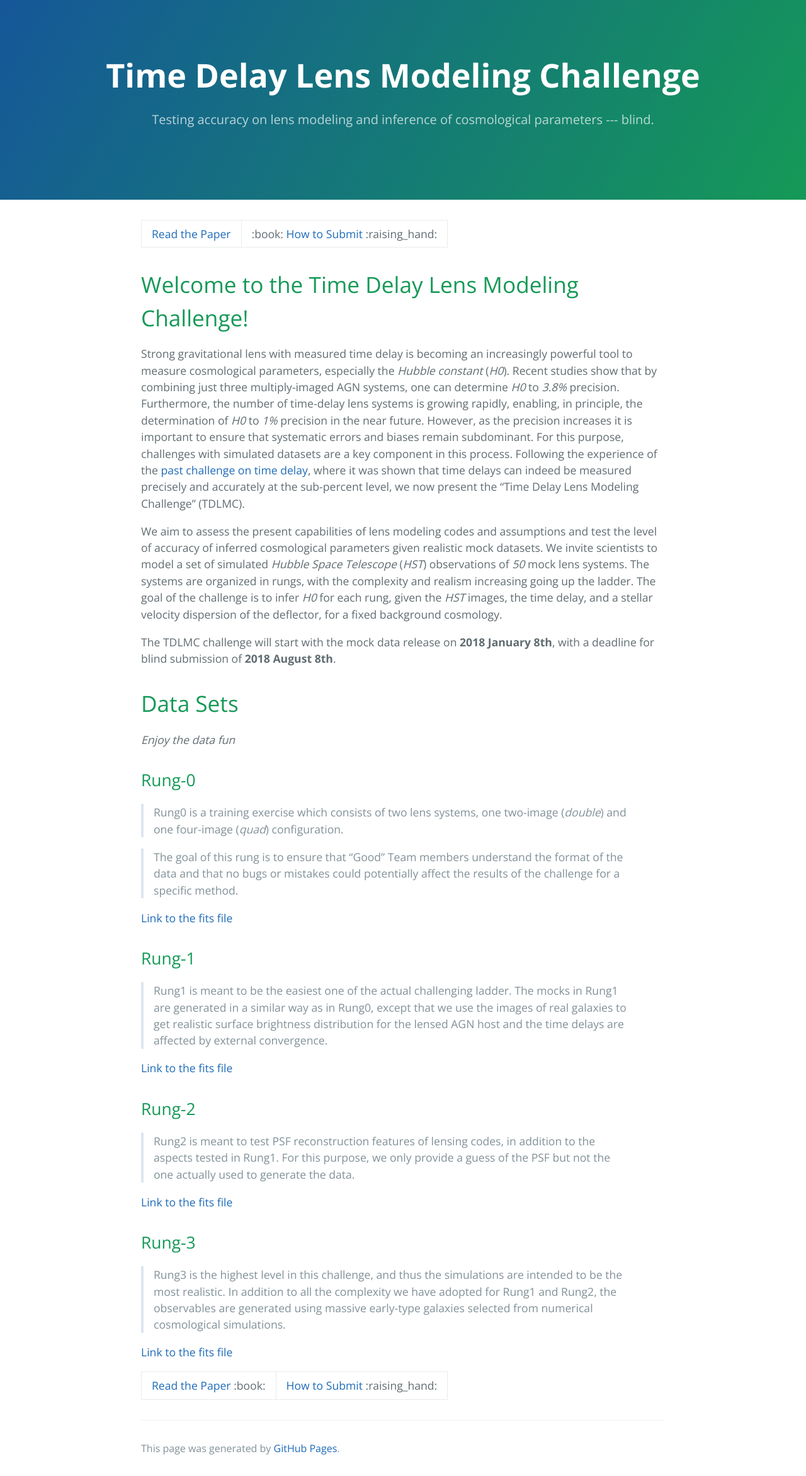
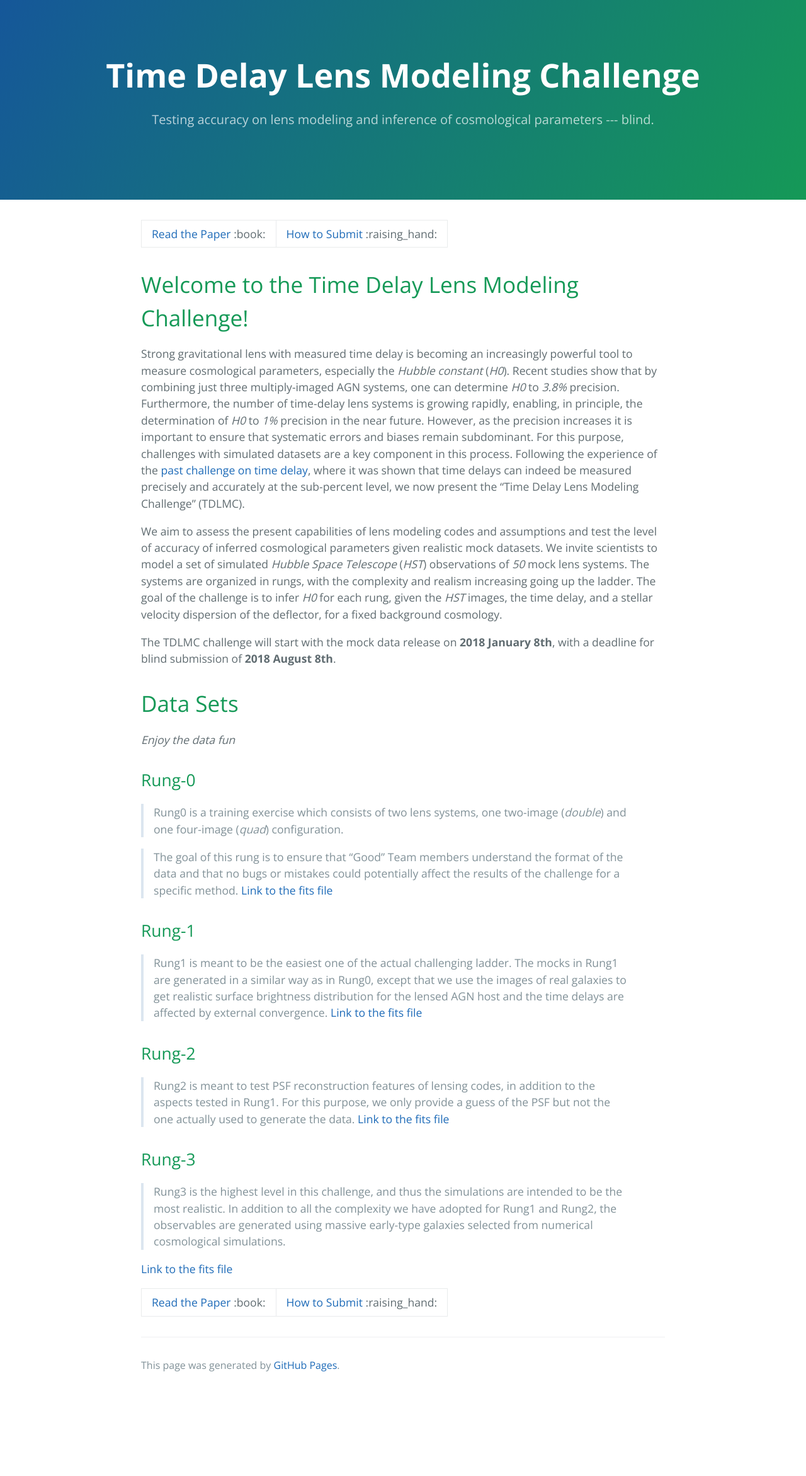
Before and after one commit to TDLMC/TDLMC.github.io, a Jekyll site: the page built from index.md, in a window 1280 px wide. Shown: the whole page at 63% size. Built offline with Jekyll 4.4.1, drawn with Linux system fonts in a browser that asks for light colours; our own code applies the rules of GitHub Pages for plain Markdown files; after the commit the page ends 2211 px from its top, so only the background shows below that.

```diff
--- a/index.md
+++ b/index.md
@@ -1,4 +1,4 @@
-[Read the Paper](https://www.google.com) | :book: [How to Submit](submit.example) :raising_hand:
+[Read the Paper](https://www.google.com) :book: | [How to Submit](submit.example) :raising_hand:
 
 # [](#Introduction)Welcome to the Time Delay Lens Modeling Challenge!
 Strong gravitational lens with measured time delay is becoming an increasingly powerful tool to measure cosmological parameters, especially the _Hubble constant_ (_H0_). Recent studies show that by combining just three multiply-imaged AGN systems, one can determine _H0_  to _3.8%_  precision. Furthermore, the number of time-delay lens systems is growing rapidly, enabling, in principle, the determination of _H0_  to _1%_  precision in the near future. However, as the precision increases it is important to ensure that systematic errors and biases remain subdominant. For this purpose, challenges with simulated datasets are a key component in this process. Following the experience of the [past challenge on time delay](http://timedelaychallenge.org), where it was shown that time delays can indeed be measured precisely and accurately at the sub-percent level, we now present the “Time Delay Lens Modeling Challenge” (TDLMC).
@@ -15,19 +15,16 @@ _Enjoy the data fun_
 > Rung0 is a training exercise which consists of two lens systems, one two-image (_double_) and one four-image (_quad_) configuration.
 
 >The goal of this rung is to ensure that “Good” Team members understand the format of the data and that no bugs or mistakes could potentially affect the results of the challenge for a specific method.
-
 [Link to the fits file](data/test_data.png)
 
 ## [](#Rung-1)Rung-1
 
 > Rung1 is meant to be the easiest one of the actual challenging ladder. The mocks in Rung1 are generated in a similar way as in Rung0, except that we use the images of real galaxies to get realistic surface brightness distribution for the lensed AGN host and the time delays are affected by external convergence.
-
 [Link to the fits file](data/test_data.png)
 
 ## [](#Rung-2)Rung-2
 
 > Rung2 is meant to test PSF reconstruction features of lensing codes, in addition to the aspects tested in Rung1. For this purpose, we only provide a guess of the PSF but not the one actually used to generate the data.
-
 [Link to the fits file](data/test_data.png)
 
 ## [](#Rung-?)Rung-3
```
